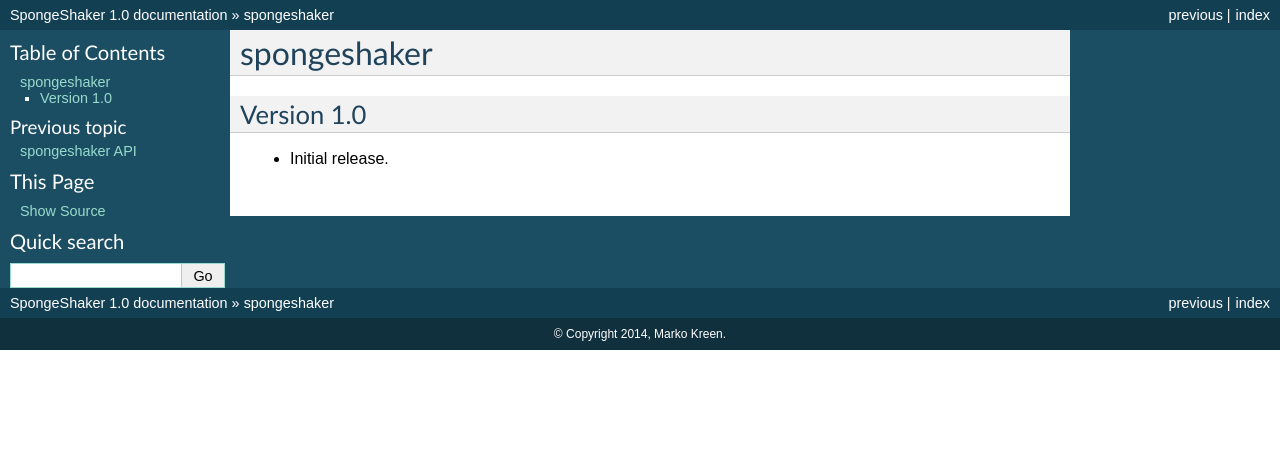
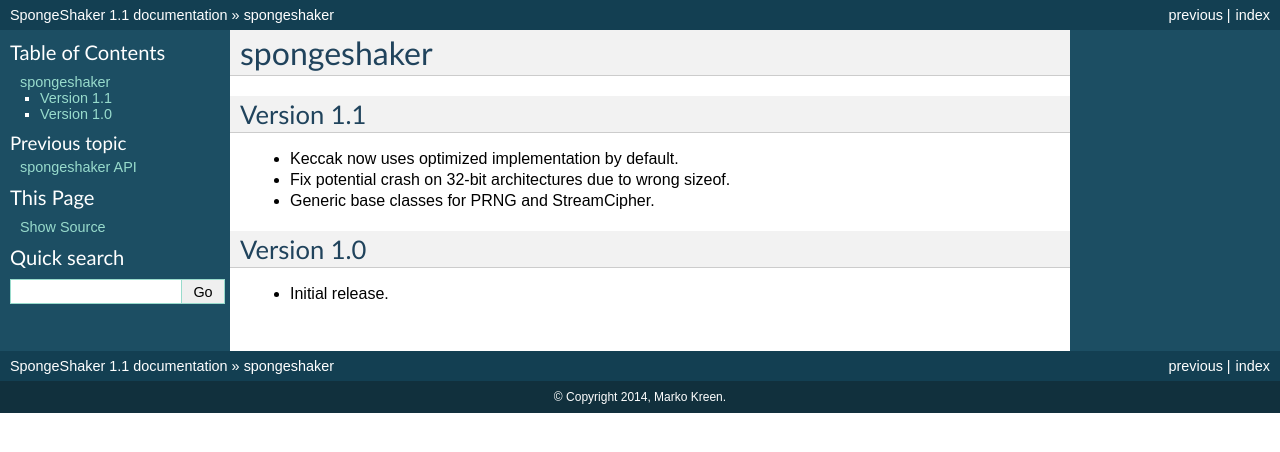
Before and after one commit to markokr/spongeshaker, a Sphinx documentation site: the page built from doc/news.rst, in a window 1280 px wide. Shown: the top 452 px of the page. Built offline with Sphinx 7.4.7, drawn with Linux system fonts in a browser that asks for light colours.

Commit message:
Version 1.1

```diff
--- a/doc/news.rst
+++ b/doc/news.rst
@@ -1,6 +1,13 @@
 
 spongeshaker
 ============
+
+Version 1.1
+-----------
+
+* Keccak now uses optimized implementation by default.
+* Fix potential crash on 32-bit architectures due to wrong sizeof.
+* Generic base classes for PRNG and StreamCipher.
 
 Version 1.0
 -----------
--- a/spongeshaker/__init__.py
+++ b/spongeshaker/__init__.py
@@ -1,4 +1,4 @@
 """Playground for sponge algorithms.
 """
 
-__version__ = '1.0'
+__version__ = '1.1'
```
Also changed, not shown: 1 other file.
